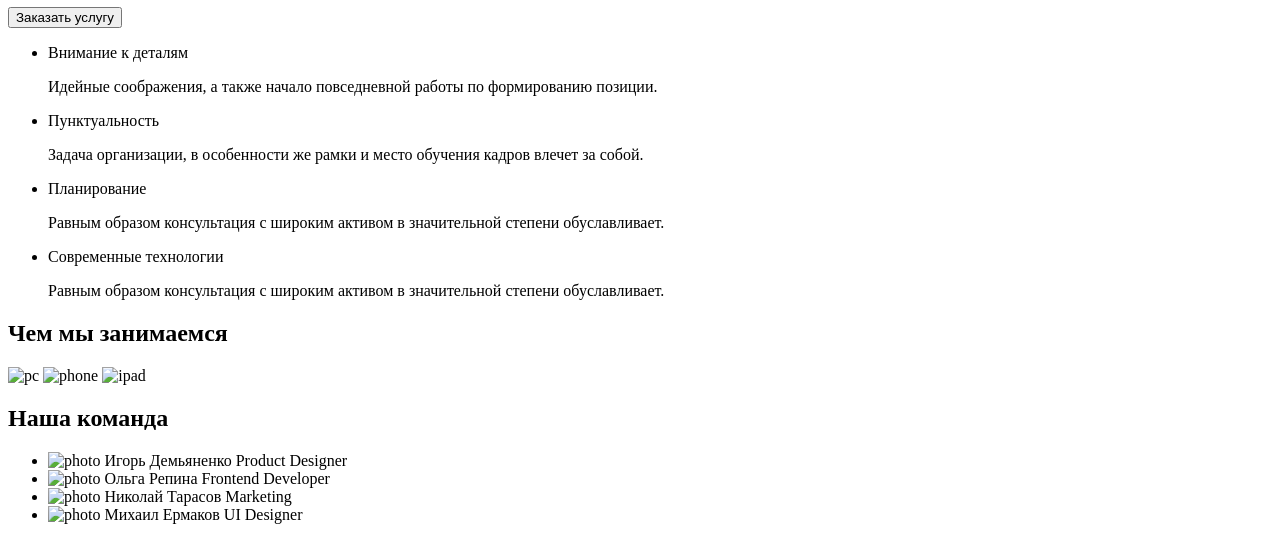
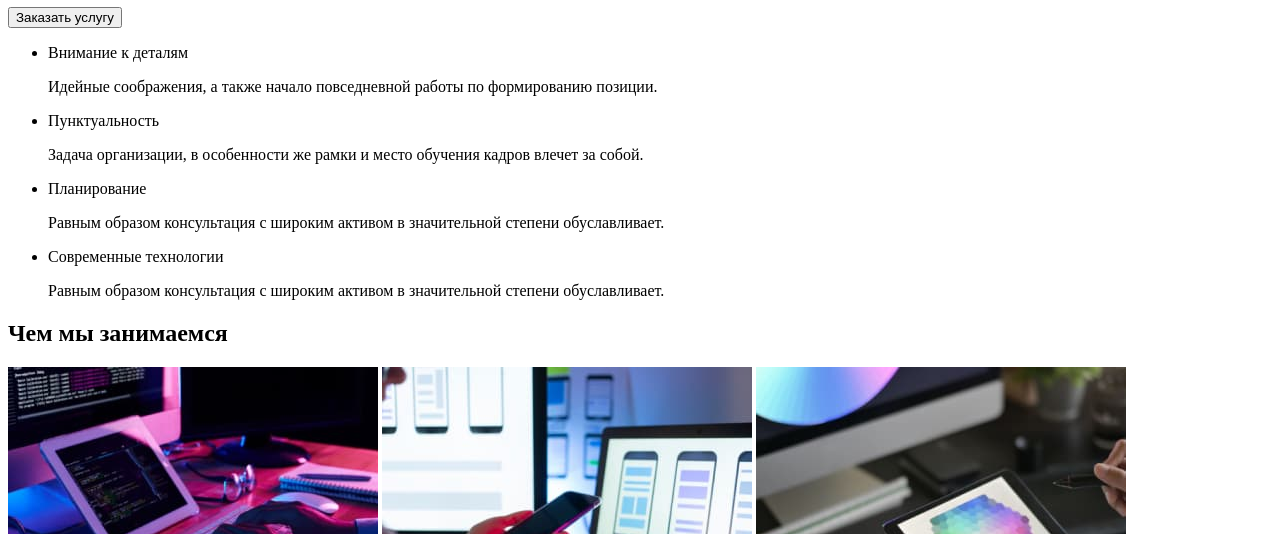
Before and after one commit to Dro5zd/goit-markup-hw-01, a plain HTML site: page index.html in a window 1280 px wide. Shown: the part 135-669 px from the top of the page. Drawn offline with Linux system fonts and the light colour scheme; the site is published under a folder, as on GitHub Pages, so addresses that start at the root find nothing.

Commit message:
:art: feat: img fix

```diff
--- a/index.html
+++ b/index.html
@@ -51,31 +51,31 @@
         </ul>
         <h2 class="about-us-title">Чем мы занимаемся</h2>
         <div class="about-us-images">
-            <img class="about-us-image" src="/images/aboutUs/img-1.jpg" alt="pc" width="370">
-            <img class="about-us-image" src="/images/aboutUs/img-2.jpg" alt="phone" width="370">
-            <img class="about-us-image" src="/images/aboutUs/img-3.jpg" alt="ipad" width="370">
+            <img class="about-us-image" src="images/aboutUs/img-1.jpg" alt="pc" width="370">
+            <img class="about-us-image" src="images/aboutUs/img-2.jpg" alt="phone" width="370">
+            <img class="about-us-image" src="images/aboutUs/img-3.jpg" alt="ipad" width="370">
         </div>
     </div>
     <div class="team">
         <h2 class="team-title">Наша команда</h2>
         <ul class="team-list">
             <li class="team-item">
-                <img class="team-img" src="/images/team/team-img-1.jpg" alt="photo" width="270">
+                <img class="team-img" src="images/team/team-img-1.jpg" alt="photo" width="270">
                 <span class="team-name">Игорь Демьяненко</span>
                 <span class="team-position">Product Designer</span>
             </li>
             <li class="team-item">
-                <img class="team-img" src="/images/team/team-img-2.jpg" alt="photo" width="270">
+                <img class="team-img" src="images/team/team-img-2.jpg" alt="photo" width="270">
                 <span class="team-name">Ольга Репина</span>
                 <span class="team-position">Frontend Developer</span>
             </li>
             <li class="team-item">
-                <img class="team-img" src="/images/team/team-img-3.jpg" alt="photo" width="270">
+                <img class="team-img" src="images/team/team-img-3.jpg" alt="photo" width="270">
                 <span class="team-name">Николай Тарасов</span>
                 <span class="team-position">Marketing</span>
             </li>
             <li class="team-item">
-                <img class="team-img" src="/images/team/team-img-4.jpg" alt="photo" width="270">
+                <img class="team-img" src="images/team/team-img-4.jpg" alt="photo" width="270">
                 <span class="team-name">Михаил Ермаков</span>
                 <span class="team-position">UI Designer</span>
             </li>
```
